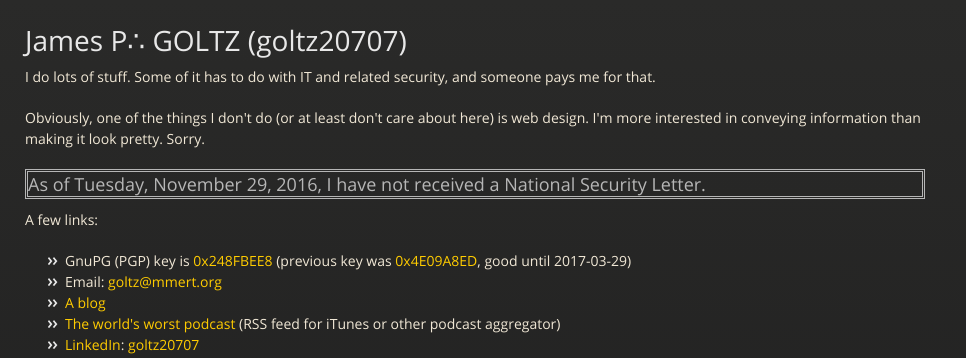
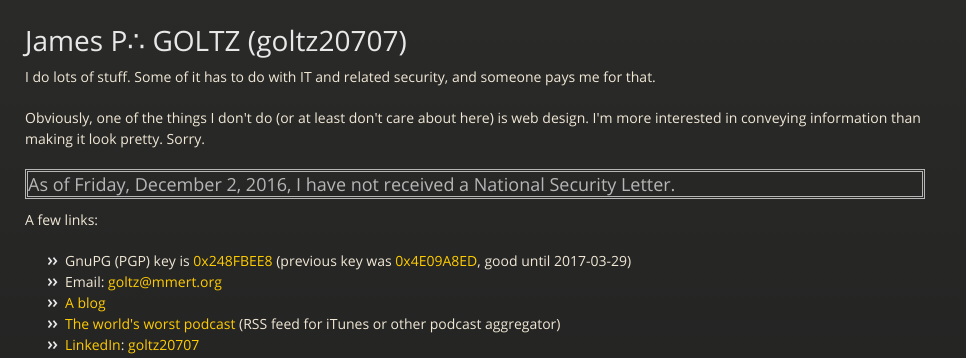
Before and after one commit to goltz20707/goltz20707.github.io, a Jekyll site: the page built from index.html, in a window 1280 px wide. Shown: the top 358 px of the page, without its empty margins (0-966 px from the left). Built offline with Jekyll 4.4.1, drawn with Linux system fonts in a browser that asks for light colours.

Commit message:
Update nsl.html

```diff
--- a/_includes/nsl.html
+++ b/_includes/nsl.html
@@ -3,6 +3,6 @@ date '+%A, %B %e, %Y,'
  -->
 <h3 style="border: double">As of
 
-Tuesday, November 29, 2016,
+Friday, December 2, 2016,
 
 I have not received a National Security Letter.</h3>
```
